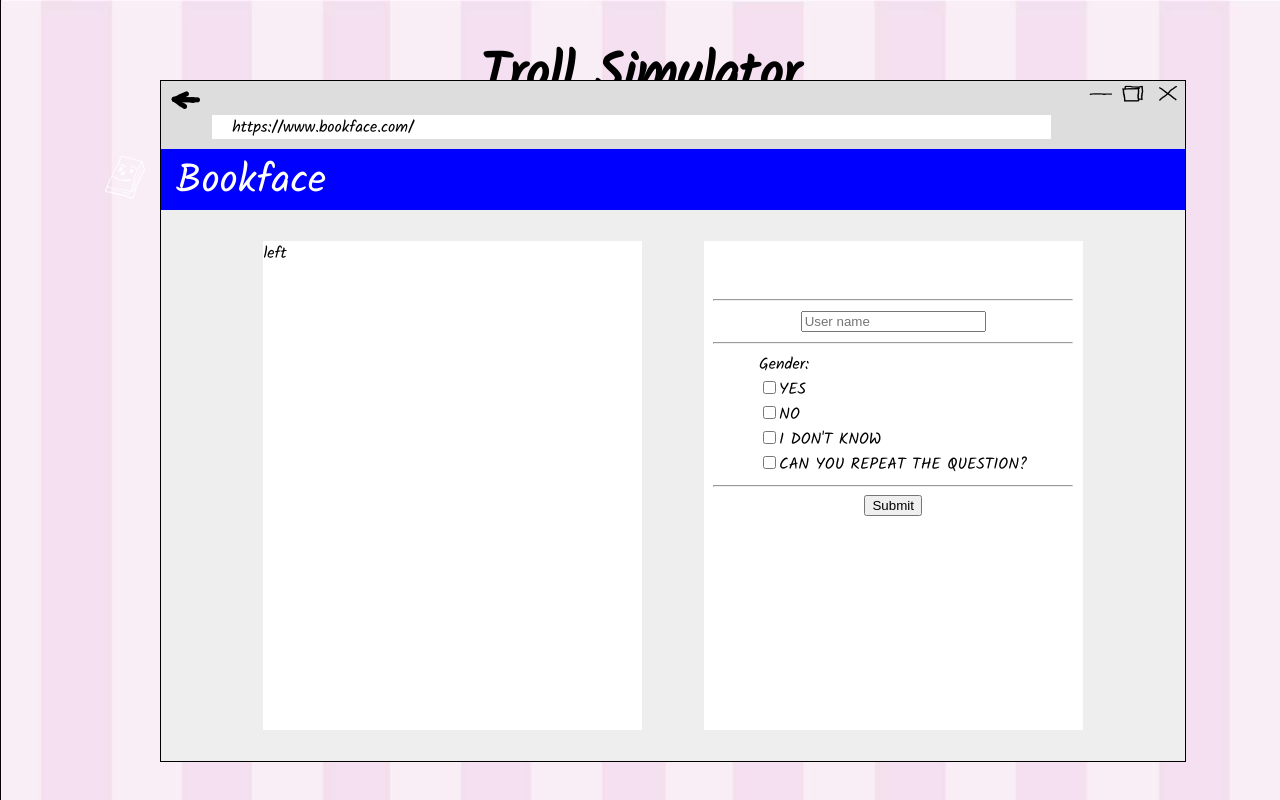
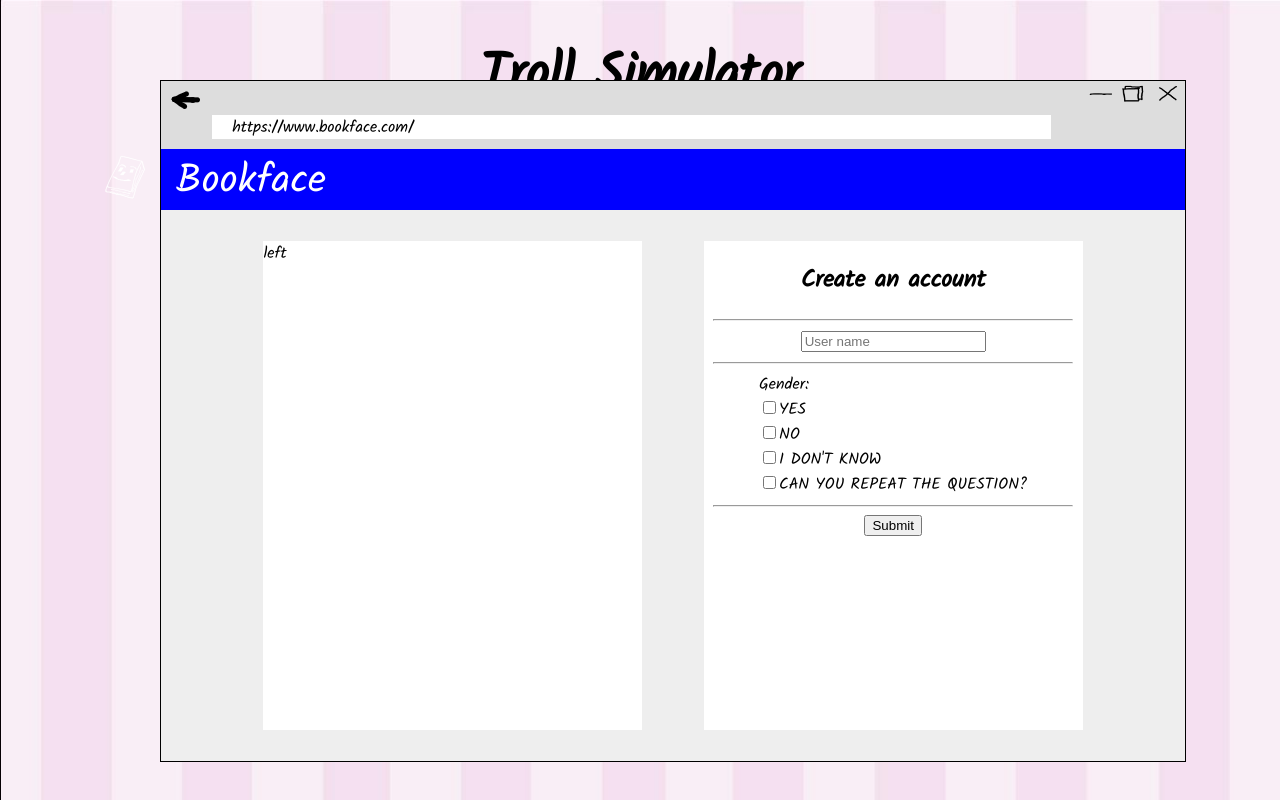
Before and after one commit to perblawiik/the-cake, a React (Create React App) app: page / in a window 1280 px wide. Built offline with nearby package versions, Linux system fonts and the light colour scheme.

Commit message:
Small add

```diff
--- a/src/css/LoginPage.css
+++ b/src/css/LoginPage.css
@@ -61,7 +61,7 @@
 }
 
 .Blankspace {
-	height: 50px;
+	height: 70px;
 }
 
 .Line {
--- a/src/js/classes/LoginPage.js
+++ b/src/js/classes/LoginPage.js
@@ -42,6 +42,9 @@ class LoginPage extends Component {
                 <div className='rightlogin'>
 
                     <div className='Blankspace' style={{order: '0'}}>
+                        <h2>
+                            Create an account
+                        </h2>
                     </div>
 
                     <div className='Line' style={{order: '1'}}>
```
